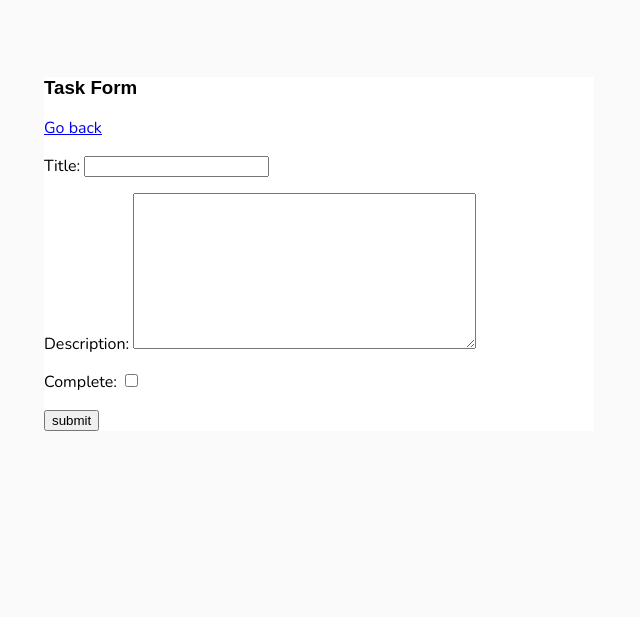
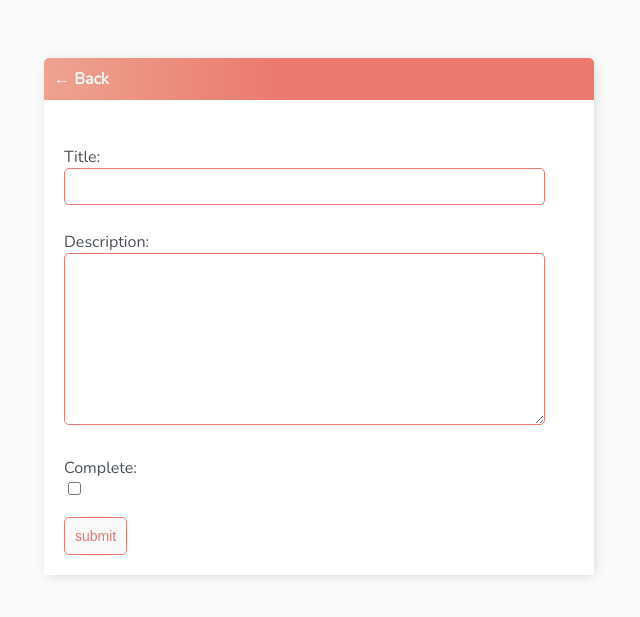
Before and after one commit to alanmac17/todolist, a Django app: page /task-create/ in a window 1280 px wide. Shown: the top 617 px of the page, without its empty margins (321-961 px from the left). Run offline with Django 4.2, Linux system fonts and the light colour scheme; a user stored in the database is signed in.

Commit message:
update styling on edit form page

```diff
--- a/todo_checklist/templates/base/main.html
+++ b/todo_checklist/templates/base/main.html
@@ -17,13 +17,24 @@
             padding-top: 50px;
         }
 
-        .container{
+        .container {
             max-width: 550px;
             margin: auto;
             background-color: #fff;
+            -webkit-box-shadow: 2px 2px 13px -4px rgba(0, 0, 0, 0.21);
+            box-shadow: 2px 2px 13px -4px rgba(0, 0, 0, 0.21);
         }
 
         h1 ,h2 ,h3, h4, h5, h6 {font-family: 'Raleway', sans-serif;}
+
+        a,
+        p {
+            color: #4b5156
+        }
+
+        a {
+            font-weight: 600;
+        }
 
         .header-bar {
             display: flex;
@@ -34,6 +45,94 @@
             background: linear-gradient(90deg, #EEA390 0%, #EB796F 43%, #EB796F 100%);
         }
 
+        .header-bar a {
+            color: rgb(247, 247, 247);
+            text-decoration: none;
+        }
+
+        .task-wrapper {
+            display: flex;
+            align-items: center;
+            justify-content: space-between;
+            padding: 20px;
+            background-color: #fff;
+            border-top: 1px solid rgb(226, 226, 226);
+        }
+
+        .task-title {
+            display: flex;
+        }
+
+        .task-title a {
+            text-decoration: none;
+            color: #4b5156;
+            margin-left: 10px;
+        }
+
+        .task-complete-icon {
+            height: 20px;
+            width: 20px;
+            background-color: rgb(105, 192, 105);
+            border-radius: 50%;
+        }
+
+        .task-incomplete-icon {
+            height: 20px;
+            width: 20px;
+            background-color: rgb(218, 218, 218);
+            border-radius: 50%;
+        }
+
+        .delete-link {
+            text-decoration: none;
+            font-weight: 900;
+            color: #cf4949;
+            font-size: 22px;
+            line-height: 0;
+        }
+
+        #search-add-wrapper {
+            display: flex;
+            justify-content: space-between;
+            align-items: center;
+            padding: 10px;
+        }
+
+        #add-link {
+            color: #EB796F;
+            text-decoration: none;
+            font-size: 42px;
+            text-shadow: 1px 1px #81413b;
+        }
+
+        input[type=text],
+        input[type=password],
+        textarea {
+            border: 1px solid #EB796F;
+            border-radius: 5px;
+            padding: 10px;
+            width: 90%;
+        }
+
+        label {
+            padding-top: 10px !important;
+            display: block;
+        }
+
+        .button {
+            border: 1px solid #EB796F;
+            background-color: #fafafa;
+            color: #EB796F;
+            padding: 10px;
+            font-size: 14px;
+            border-radius: 5px;
+            cursor: pointer;
+            text-decoration: none;
+        }
+
+        .card-body {
+            padding: 20px;
+        }
     </style>
 
 </head>
--- a/todo_checklist/templates/base/task_form.html
+++ b/todo_checklist/templates/base/task_form.html
@@ -1,13 +1,18 @@
 {% extends 'base/main.html' %}
 {% block content %}
 
-<h3>Task Form</h3>
-<a href="{% url 'tasks' %}">Go back</a>
+<div class="header-bar">
+    <a href="{% url 'tasks' %}">&#8592; Back</a>
+</div>
 
-<form method="POST" action="">
-    {% csrf_token %}
-    {{form.as_p}}
-    <input type="submit" value="submit">
-</form>
+<div class="card-body">
+    <form method="POST" action="">
+        {% csrf_token %}
+        {{form.as_p}}
+        <input class="button" type="submit" value="submit">
+    </form>
+</div>
+
+
 
 {% endblock content %}
```
Also changed, not shown: todo_checklist/templates/base/task_list.html (+8 -5 lines), todo_checklist/db.sqlite3.
